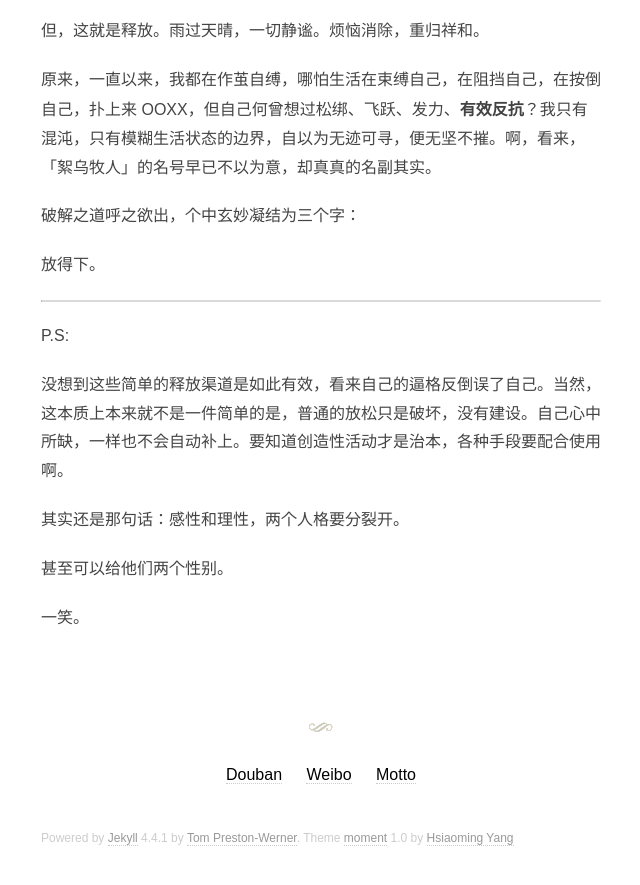
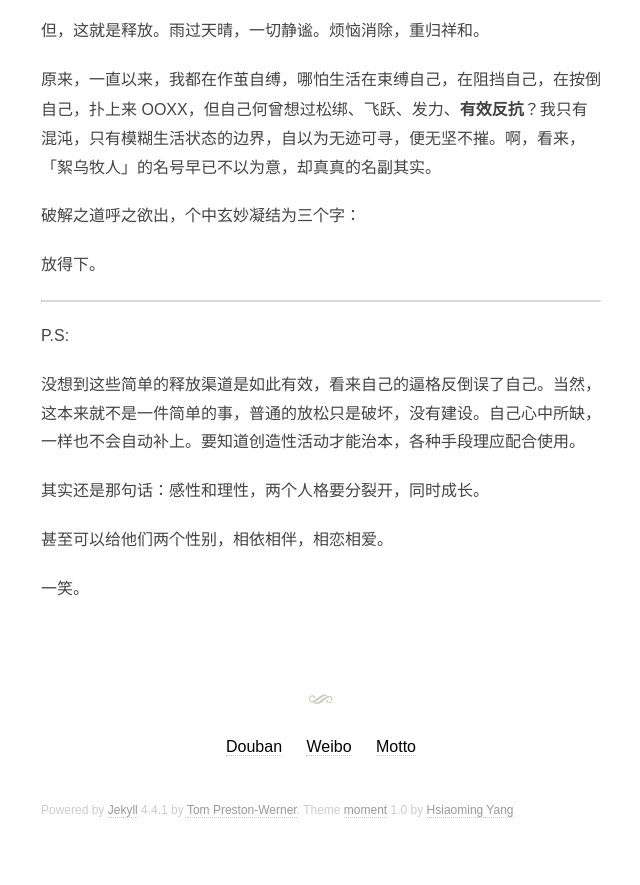
Before and after one commit to fanyange/fanyange.github.io, a Jekyll site: the page built from _posts/2013-12-18-new2-4th.md, in a window 1280 px wide and 900 px high, scrolled down 1616 px. Shown: the top 885 px of the window, without its empty margins (319-959 px from the left). Built offline with Jekyll 4.4.1, drawn with Linux system fonts in a browser that asks for light colours; some web fonts are replaced; comment, search, counter and statistics services are not loaded.

Commit message:
Update 2013-12-18-new2-4th.md

```diff
--- a/_posts/2013-12-18-new2-4th.md
+++ b/_posts/2013-12-18-new2-4th.md
@@ -44,10 +44,10 @@ categories: 日知录
 
 P.S:
 
-没想到这些简单的释放渠道是如此有效，看来自己的逼格反倒误了自己。当然，这本质上本来就不是一件简单的是，普通的放松只是破坏，没有建设。自己心中所缺，一样也不会自动补上。要知道创造性活动才是治本，各种手段要配合使用啊。
+没想到这些简单的释放渠道是如此有效，看来自己的逼格反倒误了自己。当然，这本来就不是一件简单的事，普通的放松只是破坏，没有建设。自己心中所缺，一样也不会自动补上。要知道创造性活动才能治本，各种手段理应配合使用。
 
-其实还是那句话：感性和理性，两个人格要分裂开。
+其实还是那句话：感性和理性，两个人格要分裂开，同时成长。
 
-甚至可以给他们两个性别。
+甚至可以给他们两个性别，相依相伴，相恋相爱。
 
 一笑。
```
